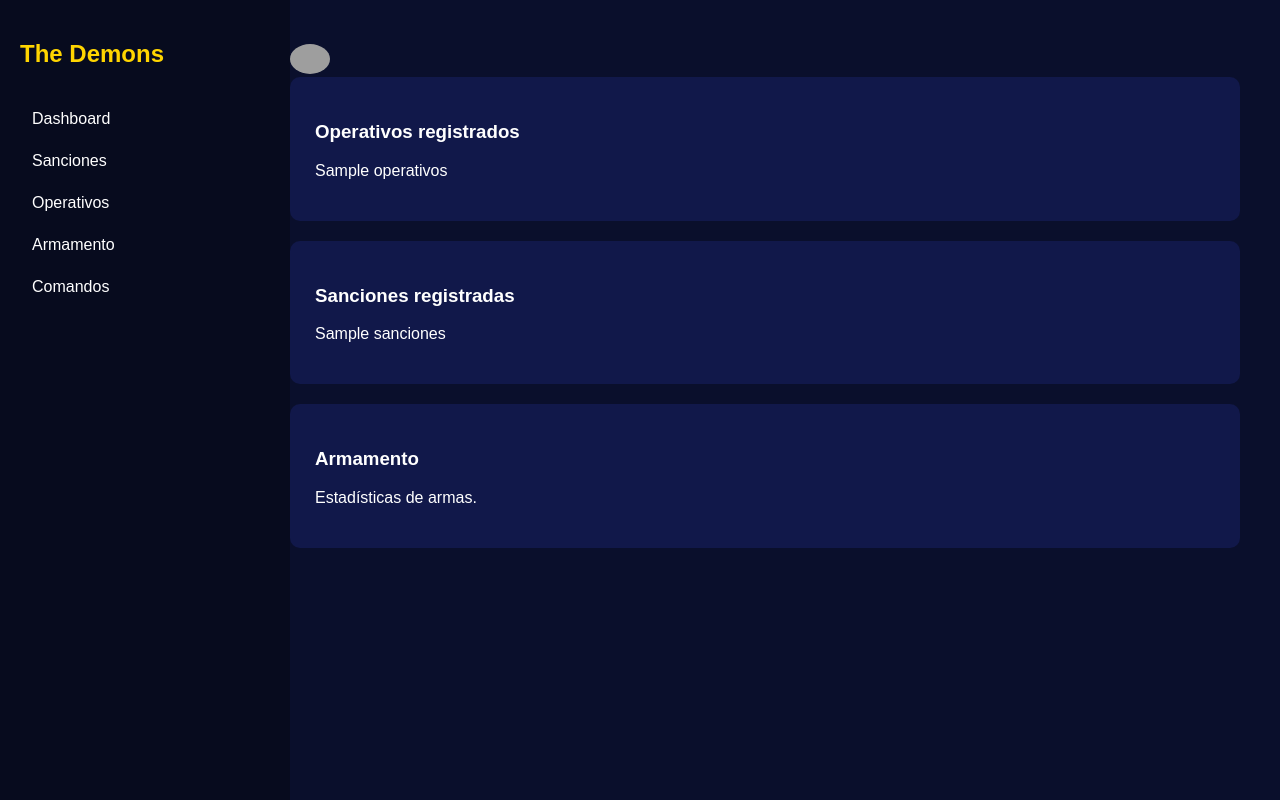
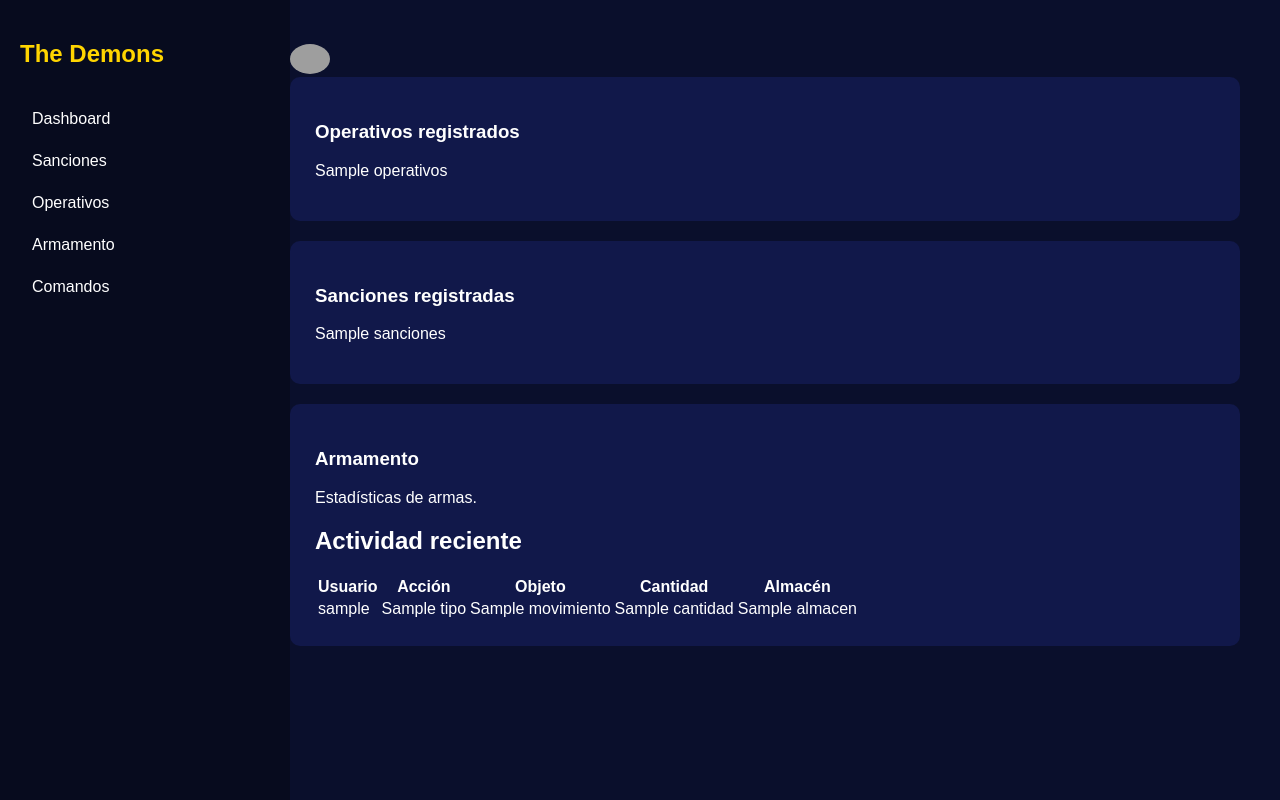
Before and after one commit to Javimoa95/bot-operativos, a FastAPI app: template web/templates/dashboard.html in a window 1280 px wide. Run offline with FastAPI, Linux system fonts and the light colour scheme; the template is opened without the code that fills it: most values are stand-ins (such as "Sample title", 1, 10 or a date in 2020); parts of the project's set-up code (start-up, migrations or seed data) failed here and were passed over; grey boxes are pictures that could not be loaded.

```diff
--- a/web/app.py
+++ b/web/app.py
@@ -11,6 +11,8 @@ from fastapi.responses import HTMLResponse, RedirectResponse
 from fastapi.staticfiles import StaticFiles
 from fastapi.templating import Jinja2Templates
 from starlette.middleware.sessions import SessionMiddleware
+from datetime import datetime
+
 
 from bot.database import conectar
 
@@ -53,6 +55,28 @@ def obtener_stats():
     }
 
 
+def obtener_movimientos_recientes():
+
+    conn = conectar()
+    cur = conn.cursor()
+
+    cur.execute("""
+        SELECT username, tipo, objeto_nombre, cantidad, almacen, timestamp
+        FROM movimientos
+        ORDER BY timestamp DESC
+        LIMIT 20
+    """)
+
+    movimientos = cur.fetchall()
+
+    # convertir timestamp a fecha legible
+    for m in movimientos:
+        m["fecha"] = datetime.fromtimestamp(m["timestamp"]).strftime("%d/%m %H:%M")
+
+    cur.close()
+    conn.close()
+
+    return movimientos
 @app.get("/", response_class=HTMLResponse)
 async def home(request: Request):
     return templates.TemplateResponse("index.html", {"request": request})
@@ -82,12 +106,14 @@ async def dashboard(request: Request):
         return RedirectResponse("/")
 
     stats = obtener_stats()
+    movimientos = obtener_movimientos_recientes()
 
     return templates.TemplateResponse(
         "dashboard.html",
         {
             "request": request,
             "user": user,
-            "stats": stats
+            "stats": stats,
+            "movimientos": movimientos
         }
     )
--- a/web/templates/dashboard.html
+++ b/web/templates/dashboard.html
@@ -111,6 +111,27 @@ src="https://cdn.discordapp.com/avatars/{{user.id}}/{{user.avatar}}.png">
 <div class="card">
 <h3>Armamento</h3>
 <p>Estadísticas de armas.</p>
+<h2>Actividad reciente</h2>
+
+<table>
+    <tr>
+        <th>Usuario</th>
+        <th>Acción</th>
+        <th>Objeto</th>
+        <th>Cantidad</th>
+        <th>Almacén</th>
+    </tr>
+
+    {% for m in movimientos %}
+    <tr>
+        <td>{{ m.username }}</td>
+        <td>{{ m.tipo }}</td>
+        <td>{{ m.objeto_nombre }}</td>
+        <td>{{ m.cantidad }}</td>
+        <td>{{ m.almacen }}</td>
+    </tr>
+    {% endfor %}
+</table>
 </div>
 
 </div>
```
